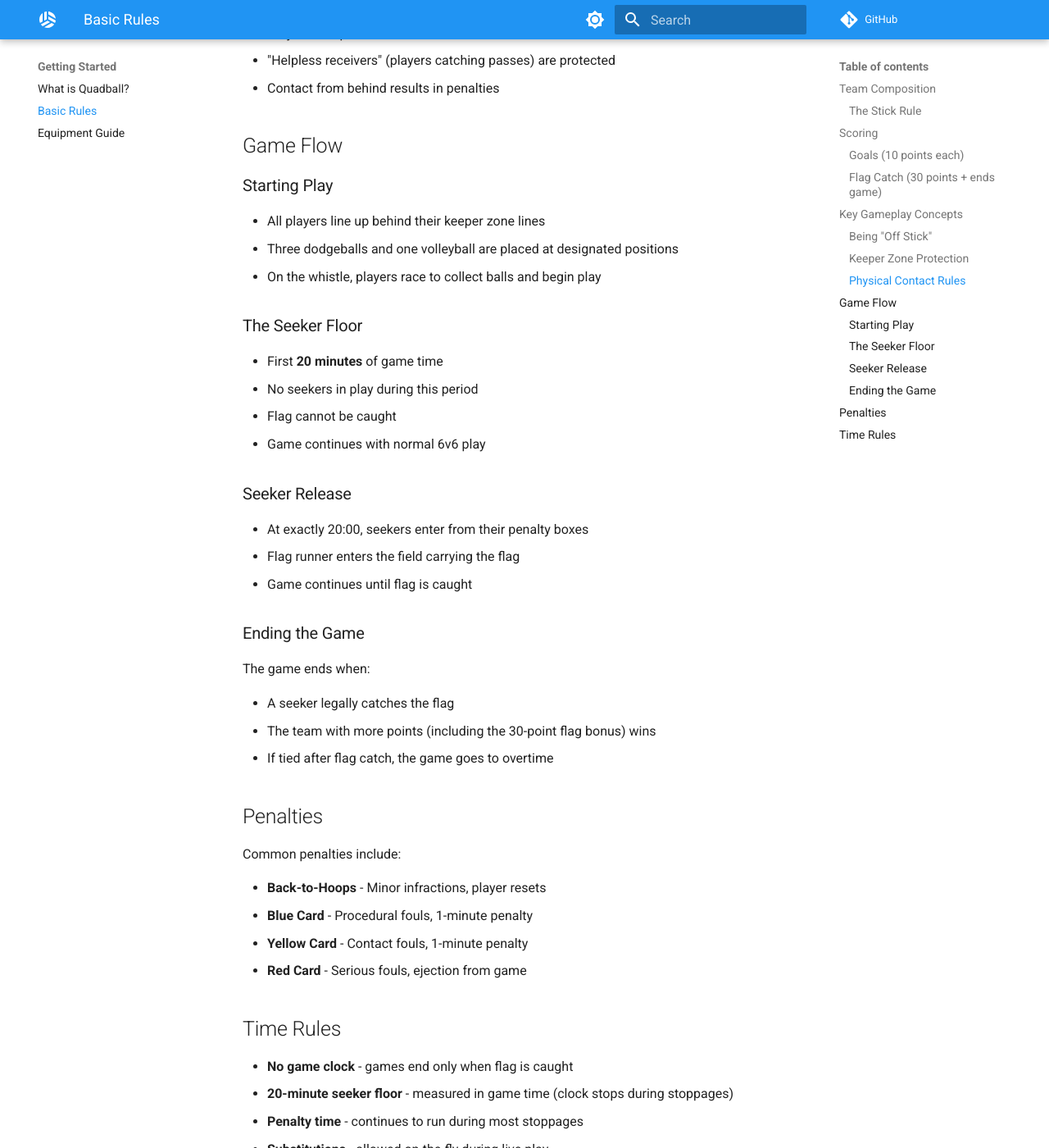
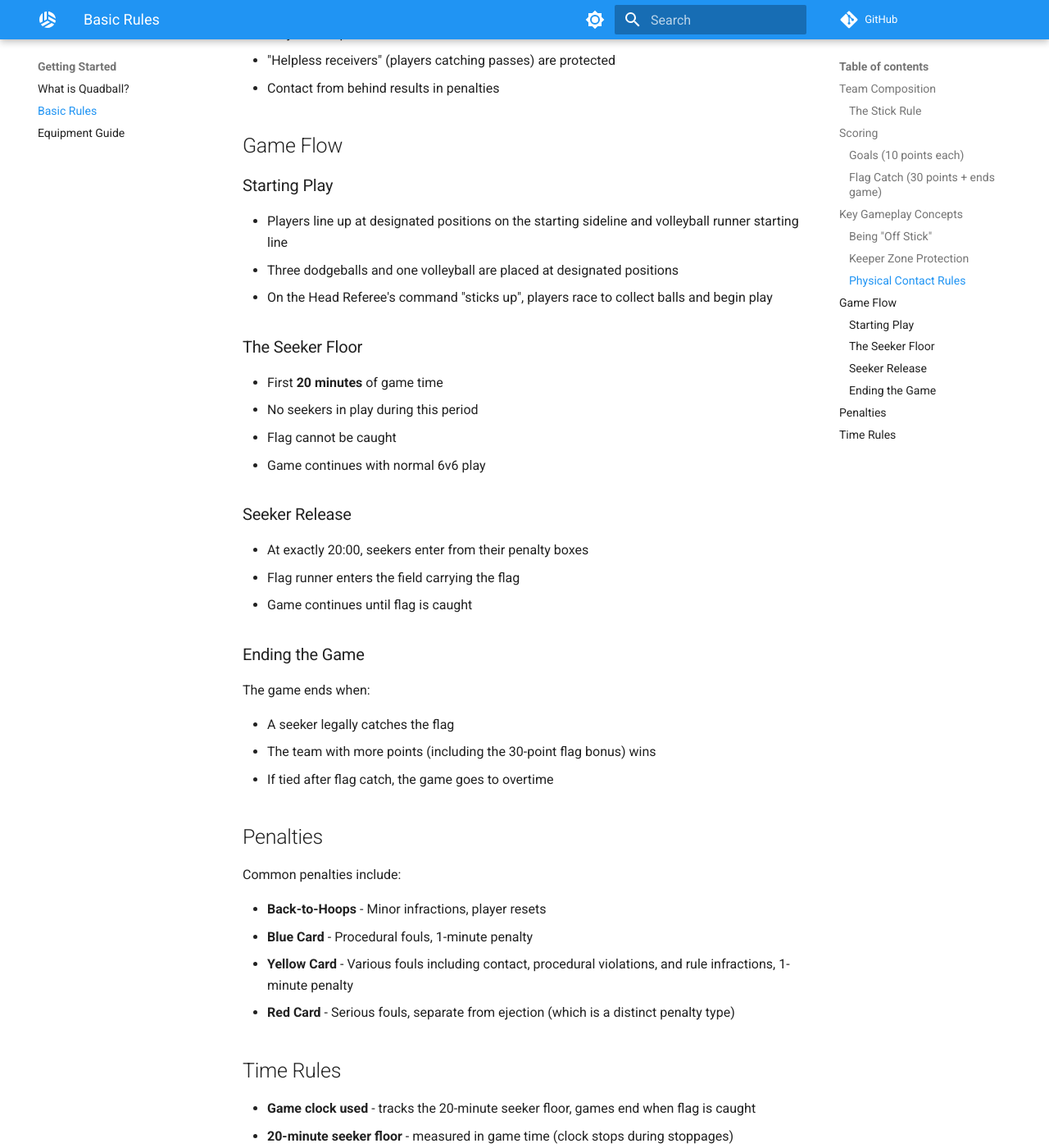
Before and after one commit to playquadball/playquadball.com, an MkDocs documentation site: the page built from docs/getting-started/basic-rules.md, in a window 1280 px wide and 1400 px high, scrolled down 1552 px. Shown: the whole window at 82% size. Built offline with MkDocs 1.6.1 and Material for MkDocs 9.7.7, drawn with Linux system fonts in a browser that asks for light colours; comment, search, counter and statistics services are not loaded.

Commit message:
Fix factual errors in quadball documentation
- Correct gender maximum rule timing (seeker floor vs seeker play)
- Fix game start procedures (starting positions and signals)
- Update stick specifications to match official dimensions
- Correct equipment penalty descriptions and requirements
- Remove unofficial terms from glossary
- Update terminology to match official rulebook (Event Director vs Tournament Director)
- Fix keeper zone dimensions and other field specifications

```diff
--- a/docs/getting-started/basic-rules.md
+++ b/docs/getting-started/basic-rules.md
@@ -50,9 +50,9 @@ The keeper has special powers while in their zone:
 ## Game Flow
 
 ### Starting Play
-- All players line up behind their keeper zone lines
+- Players line up at designated positions on the starting sideline and volleyball runner starting line
 - Three dodgeballs and one volleyball are placed at designated positions
-- On the whistle, players race to collect balls and begin play
+- On the Head Referee's command "sticks up", players race to collect balls and begin play
 
 ### The Seeker Floor
 - First **20 minutes** of game time
@@ -78,12 +78,12 @@ Common penalties include:
 
 - **Back-to-Hoops** - Minor infractions, player resets
 - **Blue Card** - Procedural fouls, 1-minute penalty
-- **Yellow Card** - Contact fouls, 1-minute penalty
-- **Red Card** - Serious fouls, ejection from game
+- **Yellow Card** - Various fouls including contact, procedural violations, and rule infractions, 1-minute penalty
+- **Red Card** - Serious fouls, separate from ejection (which is a distinct penalty type)
 
 ## Time Rules
 
-- **No game clock** - games end only when flag is caught
+- **Game clock used** - tracks the 20-minute seeker floor, games end when flag is caught
 - **20-minute seeker floor** - measured in game time (clock stops during stoppages)
 - **Penalty time** - continues to run during most stoppages
 - **Substitutions** - allowed on-the-fly during live play
```
Also changed, not shown: docs/getting-started/equipment.md (+6 -6 lines), docs/getting-started/what-is-quadball.md (+1 -1 lines), docs/resources/glossary.md (+3 -9 lines).
